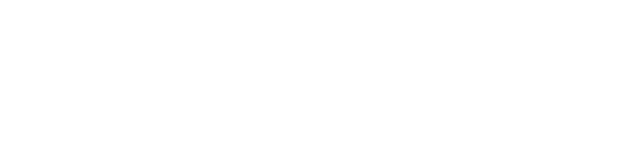
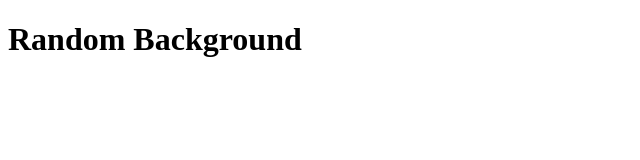
Before and after one commit to Robodlan/background-color-changer, a plain HTML site: page index.html in a window 1280 px wide. Shown: the whole page, without its empty margins (0-640 px from the left). Drawn offline with Linux system fonts and the light colour scheme.

Commit message:
h1 title

```diff
--- a/index.html
+++ b/index.html
@@ -9,7 +9,7 @@
 <body>
     <main class="main">
       <div class="container">
-        <h1></h1>
+        <h1>Random Background</h1>
       </div>
     </main>
     <script src="script.js"></script>
```
